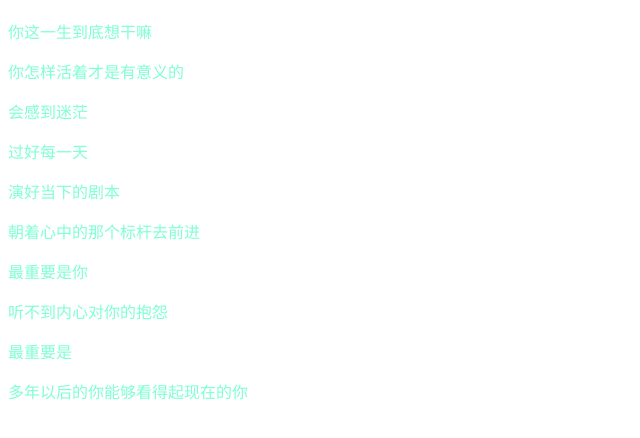
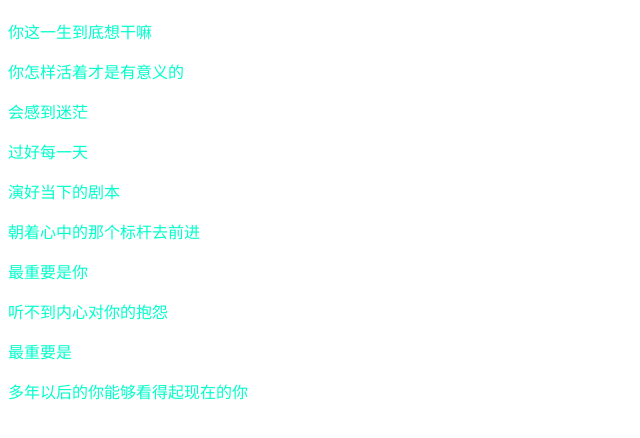
Before and after one commit to xiaomicn/cn, a plain HTML site: page index.html in a window 1280 px wide. Shown: the whole page, without its empty margins (0-640 px from the left). Drawn offline with Linux system fonts and the light colour scheme.

Commit message:
Add files via upload

```diff
--- a/index.html
+++ b/index.html
@@ -7,7 +7,7 @@
     <title>当下</title>
   </head>
   <body>
-    <div style="color: aquamarine">
+    <div style="color: rgb(0, 255, 204)">
       <h3></h3>
       <p>你这一生到底想干嘛</p>
       <p>你怎样活着才是有意义的</p>
```
